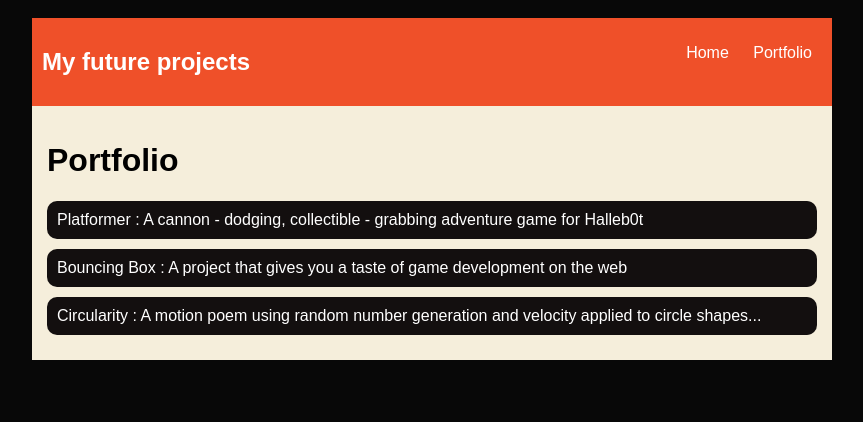
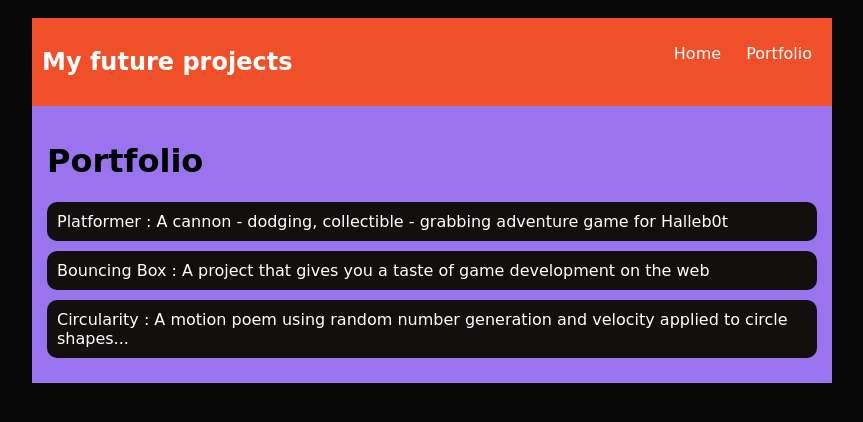
Before and after one commit to lsmith544/lsmith544.github.io, a plain HTML site: page portfolio.html in a window 1280 px wide. Shown: the whole page, without its empty margins (208-1071 px from the left). Drawn offline with Linux system fonts and the light colour scheme.

Commit message:
add portfolio.html file

```diff
--- a/portfolio.html
+++ b/portfolio.html
@@ -65,7 +65,7 @@
       background: rgb(8, 8, 8);
       color: rgb(0, 0, 0);
       padding: 10px;
-      font-family: arial;
+      font-family: cursive;
     }
 
     header {
@@ -109,7 +109,7 @@
 
     /* main container area beneath menu */
     main {
-      background: rgb(245, 238, 219);
+      background: rgb(153, 116, 238);
       display: flex;
     }
 
```
Also changed, not shown: index.html (+1 -1 lines).
